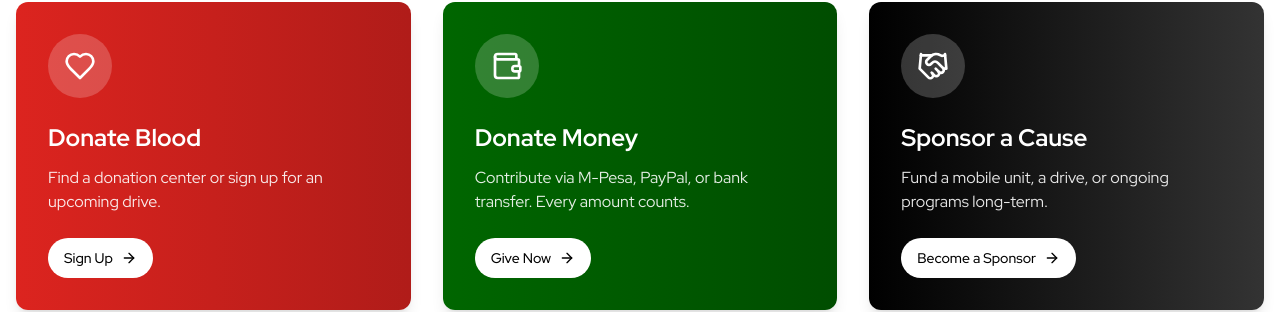
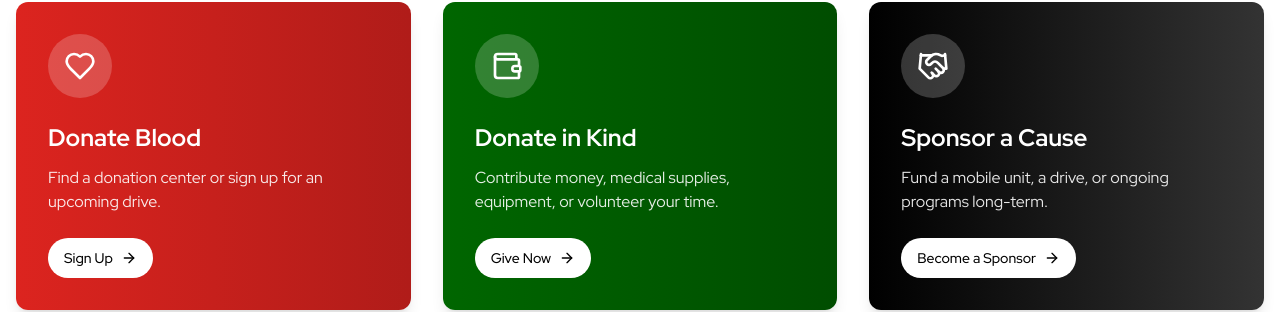
Before and after one commit to lekakenycollins8/kenyan-by-blood-org-website, a Next.js app: page /donate in a window 1280 px wide. Shown: the part 2280-2592 px from the top of the page. Built offline with nearby package versions, Linux system fonts and the light colour scheme.

Commit message:
feat: update donation form; remove PayPal option, enhance donation methods, and update background images

```diff
--- a/components/donate/DonationForm.tsx
+++ b/components/donate/DonationForm.tsx
@@ -78,7 +78,6 @@ export default function DonationForm() {
               <Tabs defaultValue={donationForm.methods[0].name.toLowerCase()}>
                 <TabsList className="grid w-full grid-cols-3">
                   <TabsTrigger value="m-pesa">M-Pesa</TabsTrigger>
-                  <TabsTrigger value="paypal">PayPal</TabsTrigger>
                   <TabsTrigger value="bank transfer">Bank Transfer</TabsTrigger>
                 </TabsList>
                 {donationForm.methods.map((method, index) => (
--- a/data/donate.ts
+++ b/data/donate.ts
@@ -4,7 +4,7 @@ export const donatePageData = {
         subheading:
             "Every drop counts. Your donation supports emergency care, maternal health, and countless lives across Kenya.",
         ctaLabel: "Donate Now",
-        backgroundImage: "https://images.unsplash.com/photo-1615461066841-6116e61058f4", // Blood donation image
+        backgroundImage: "/images/donate-hero.jpg", // Blood donation image
     },
 
     whyDonate: {
@@ -15,8 +15,8 @@ export const donatePageData = {
       "By donating today, you join a movement of compassionate Kenyans creating a healthcare system where no one dies waiting for blood that should be readily available.",
     ],
     image:
-      "https://images.pexels.com/photos/6823661/pexels-photo-6823661.jpeg?auto=compress&cs=tinysrgb&w=1260&h=750&dpr=2",
-    alt: "A young Kenyan mother holding her child after receiving a life-saving blood transfusion",
+      "/images/donate-matters.jpg",
+    alt: "A young Kenyan man holding a placard after donating blood",
     quote: "Your donation isn't just blood—it's someone's tomorrow.",
   },
 
@@ -53,8 +53,8 @@ export const donatePageData = {
     },
     {
       icon: "wallet",
-      title: "Donate Money",
-      description: "Contribute via M-Pesa, PayPal, or bank transfer. Every amount counts.",
+      title: "Donate in Kind",
+      description: "Contribute money, medical supplies, equipment, or volunteer your time.",
       ctaLabel: "Give Now",
       href: "#donation-form",
     },
@@ -81,15 +81,11 @@ export const donatePageData = {
     methods: [
       {
         name: "M-Pesa",
-        instructions: "Paybill: 123456, Account: BLOODDONATION",
-      },
-      {
-        name: "PayPal",
-        link: "https://paypal.me/kenyanbyblood",
+        instructions: "Paybill: 522533\nAccount: 7987279",
       },
       {
         name: "Bank Transfer",
-        instructions: "Account Name: Kenyan by Blood Foundation\nAccount No: 010123456789\nBank: Kenya National Bank",
+        instructions: "Account Name: Kenyan by Blood Foundation\nAccount No: 1340858835\nBank: Cooperative Bank",
       },
     ],
     trustMessage: "100% of your donation supports life-saving programs and resources.",
```
Also changed, not shown: 2 other files (tests, documents, lock files or other folders).
